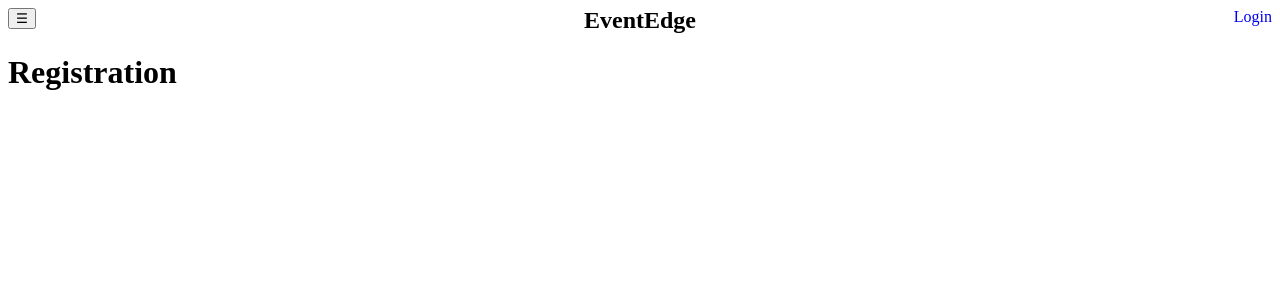
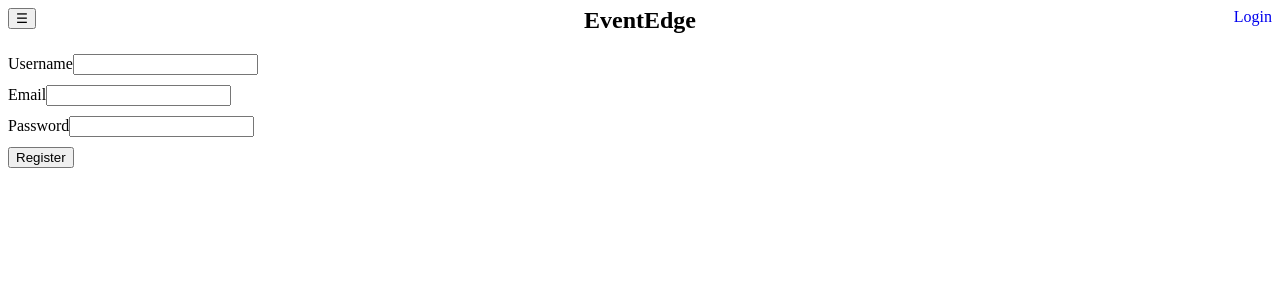
Before and after one commit to mnu213/eventedge-clone-2, a React (Create React App) app in the folder front-end/: page /registration in a window 1280 px wide. Shown: the top 300 px of the page. Built offline with nearby package versions, Linux system fonts and the light colour scheme.

Commit message:
Add forms to Registration component

```diff
--- a/front-end/src/components/chats/chat/Chat.jsx
+++ b/front-end/src/components/chats/chat/Chat.jsx
@@ -1,5 +1,5 @@
-import React from "react";
+import React from 'react';
 
-export default function Chat(){
-    return <h2>Chat</h2>
+export default function Chat() {
+  return <h2>Chat</h2>;
 }
--- /dev/null
+++ b/front-end/src/components/login/Login.css
@@ -0,0 +1,4 @@
+.label {
+  display: block;
+  margin-bottom: 10px;
+}
--- a/front-end/src/components/login/Login.jsx
+++ b/front-end/src/components/login/Login.jsx
@@ -1,15 +1,15 @@
 import { React, useState } from 'react';
+import { Link } from 'react-router-dom';
+import styles from './Login.css';
 
 export default function Login() {
-  const [credentials, setCredentials] = useState({username:'',password:''});
+  const [credentials, setCredentials] = useState({ email: '', password: '' });
 
   const handleChange = (e) => {
-    setCredentials( (prev)=>{
-        return(
-        {
-          [e.target.name]: e.target.value
-        }
-        )
+    setCredentials((prev) => {
+      return {
+        [e.target.name]: e.target.value,
+      };
     });
   };
 
@@ -20,19 +20,21 @@ export default function Login() {
   return (
     <div>
       <form onSubmit={handleSubmit}>
-        <label>
+        <label className="label">
           Email
-          <input type="text" value={credentials.username} onChange={handleChange} name='username'/>
+          <input type="text" value={credentials.email} onChange={handleChange} name="email" />
         </label>
-        <input type="submit" value="Submit" />
+
+        <label className="label">
+          Password
+          <input type="text" value={credentials.password} onChange={handleChange} name="password" />
+        </label>
+        <input type="submit" value="Login" />
       </form>
-      <form onSubmit={handleSubmit}>
-        <label>
-          Password
-          <input type="text" value={credentials.password} onChange={handleChange} name='password' />
-        </label>
-        <input type="submit" value="Submit" />
-      </form>
+      <p>Not Signed up yet? </p>
+      <Link to="/registration">
+        <a>Register</a>
+      </Link>
     </div>
   );
 }
--- /dev/null
+++ b/front-end/src/components/registration/Registration.css
@@ -0,0 +1,4 @@
+.label {
+  display: block;
+  margin-bottom: 10px;
+}
--- a/front-end/src/components/registration/Registration.jsx
+++ b/front-end/src/components/registration/Registration.jsx
@@ -1,5 +1,40 @@
-import React from 'react';
+import { React, useState } from 'react';
+import styles from './Registration.css';
 
-export default function Registration() {
-  return <h1>Registration</h1>;
+export default function Login() {
+  const [credentials, setCredentials] = useState({ username: '', email: '', password: '' });
+
+  const handleChange = (e) => {
+    setCredentials((prev) => {
+      return {
+        [e.target.name]: e.target.value,
+      };
+    });
+  };
+
+  const handleSubmit = (e) => {
+    alert('registered');
+    e.preventDefault();
+  };
+  return (
+    <div>
+      <form onSubmit={handleSubmit}>
+        <label className="label">
+          Username
+          <input type="text" value={credentials.username} onChange={handleChange} name="username" />
+        </label>
+
+        <label className="label">
+          Email
+          <input type="text" value={credentials.email} onChange={handleChange} name="email" />
+        </label>
+
+        <label className="label">
+          Password
+          <input type="text" value={credentials.password} onChange={handleChange} name="password" />
+        </label>
+        <input type="submit" value="Register" />
+      </form>
+    </div>
+  );
 }
--- a/front-end/src/components/sliding-menu/Sliding-Menu.css
+++ b/front-end/src/components/sliding-menu/Sliding-Menu.css
@@ -37,6 +37,6 @@
 } */
 
 .link {
-  display:block;
-  margin-top:  20px;
+  display: block;
+  margin-top: 20px;
 }
--- a/front-end/src/components/sliding-menu/Sliding-Menu.jsx
+++ b/front-end/src/components/sliding-menu/Sliding-Menu.jsx
@@ -7,7 +7,7 @@ function SlidingMenu(props) {
 
   const links = [
     <Link to="/home" onClick={onClose}>
-      <a className="link" >Home</a>
+      <a className="link">Home</a>
     </Link>,
     <Link to="/chats" onClick={onClose}>
       <a className="link">Chats</a>
```
Also changed, not shown: front-end/src/components/chats/chats.jsx (+7 -7 lines).
